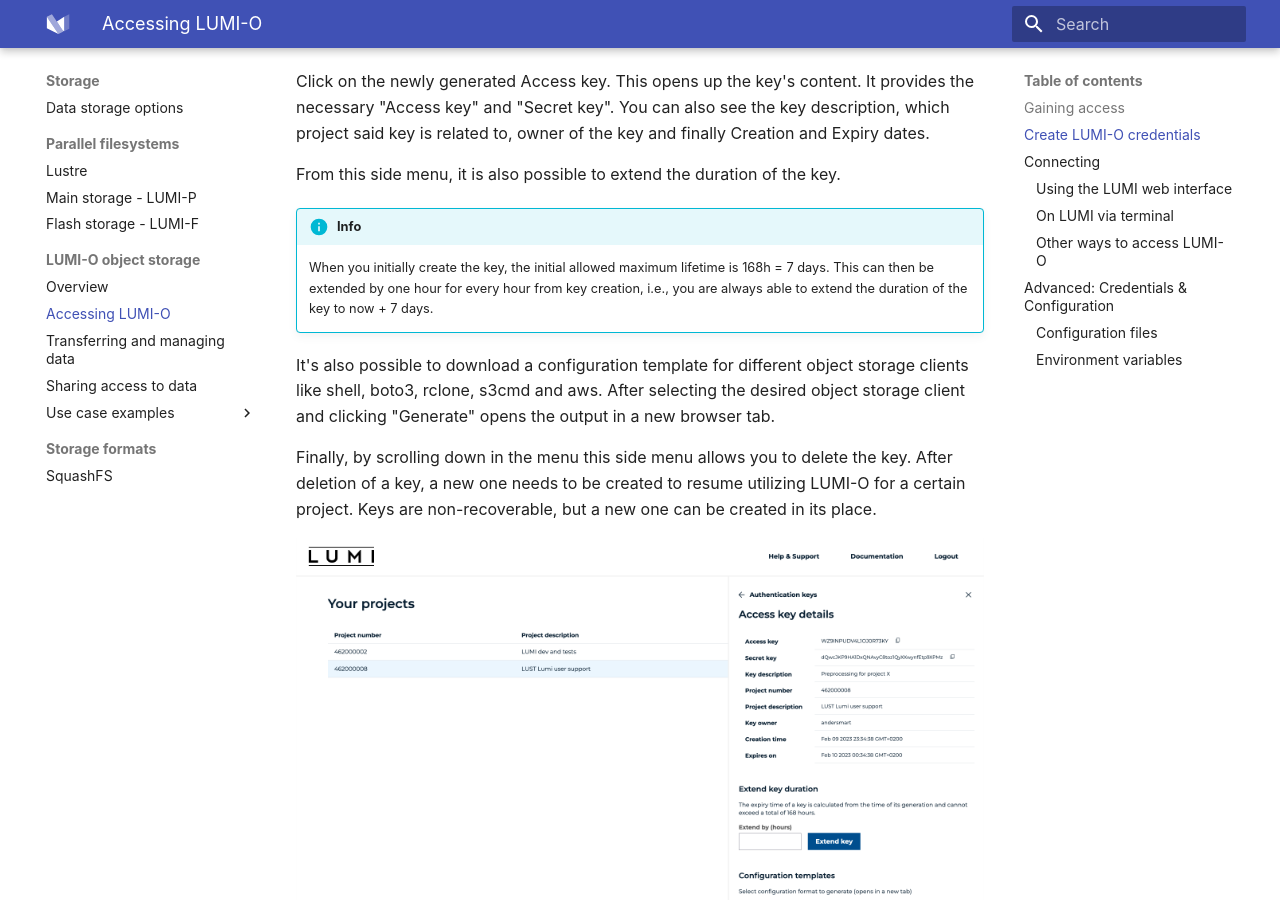
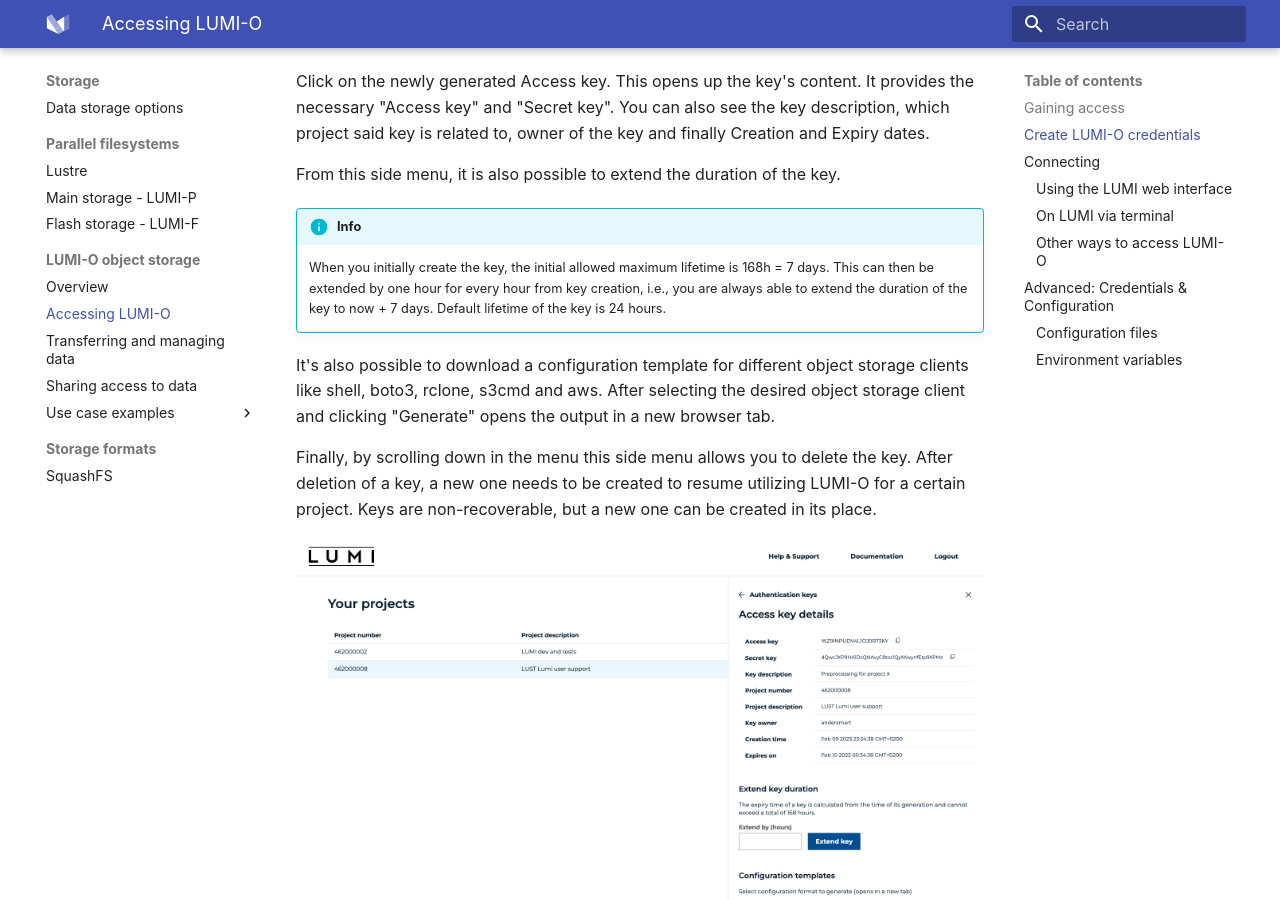
Before and after one commit to Lumi-supercomputer/lumi-userguide, an MkDocs documentation site: the page built from docs/storage/lumio/auth-lumidata-eu.md, in a window 1280 px wide and 900 px high, scrolled down 4699 px. Built offline with MkDocs 1.6.1 and Material for MkDocs 9.7.7, drawn with Linux system fonts in a browser that asks for light colours.

Commit message:
Update docs/storage/lumio/auth-lumidata-eu.md
Co-authored-by: Maciej Szpindler <56594900+mszpindler@users.noreply.github.com>

```diff
--- a/docs/storage/lumio/auth-lumidata-eu.md
+++ b/docs/storage/lumio/auth-lumidata-eu.md
@@ -133,7 +133,7 @@
 !!! info
 	When you initially create the key, the initial allowed maximum lifetime is 168h = 7 days.
 	This can then be extended by one hour for every hour from key creation,
-    i.e., you are always able to extend the duration of the key to now + 7 days.
+    i.e., you are always able to extend the duration of the key to now + 7 days. Default lifetime of the key is 24 hours.
 
 It's also possible to download a configuration template for different object storage clients like
 shell, boto3, rclone, s3cmd and aws. After selecting the desired object storage client and clicking "Generate" opens the output in a new browser tab.
```
